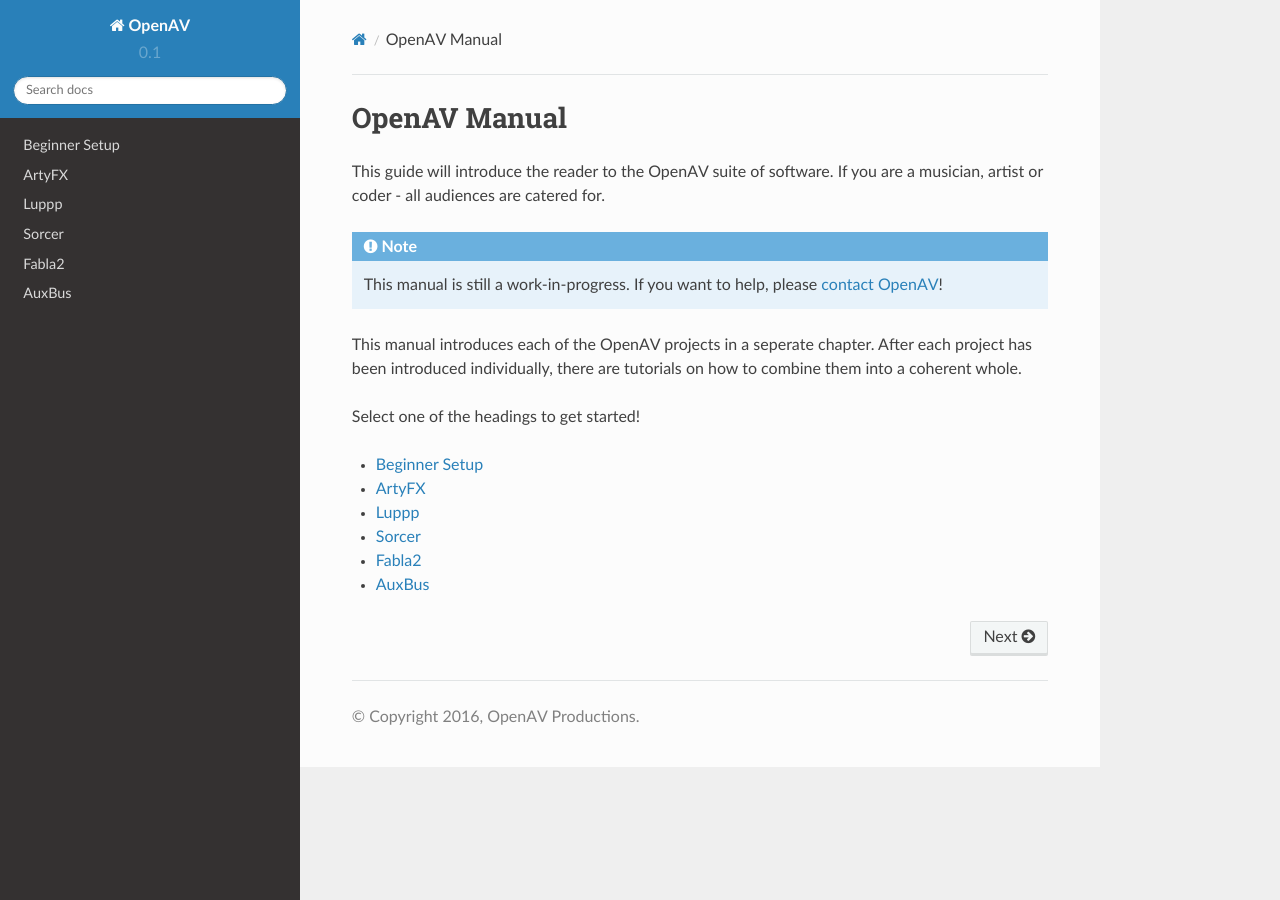
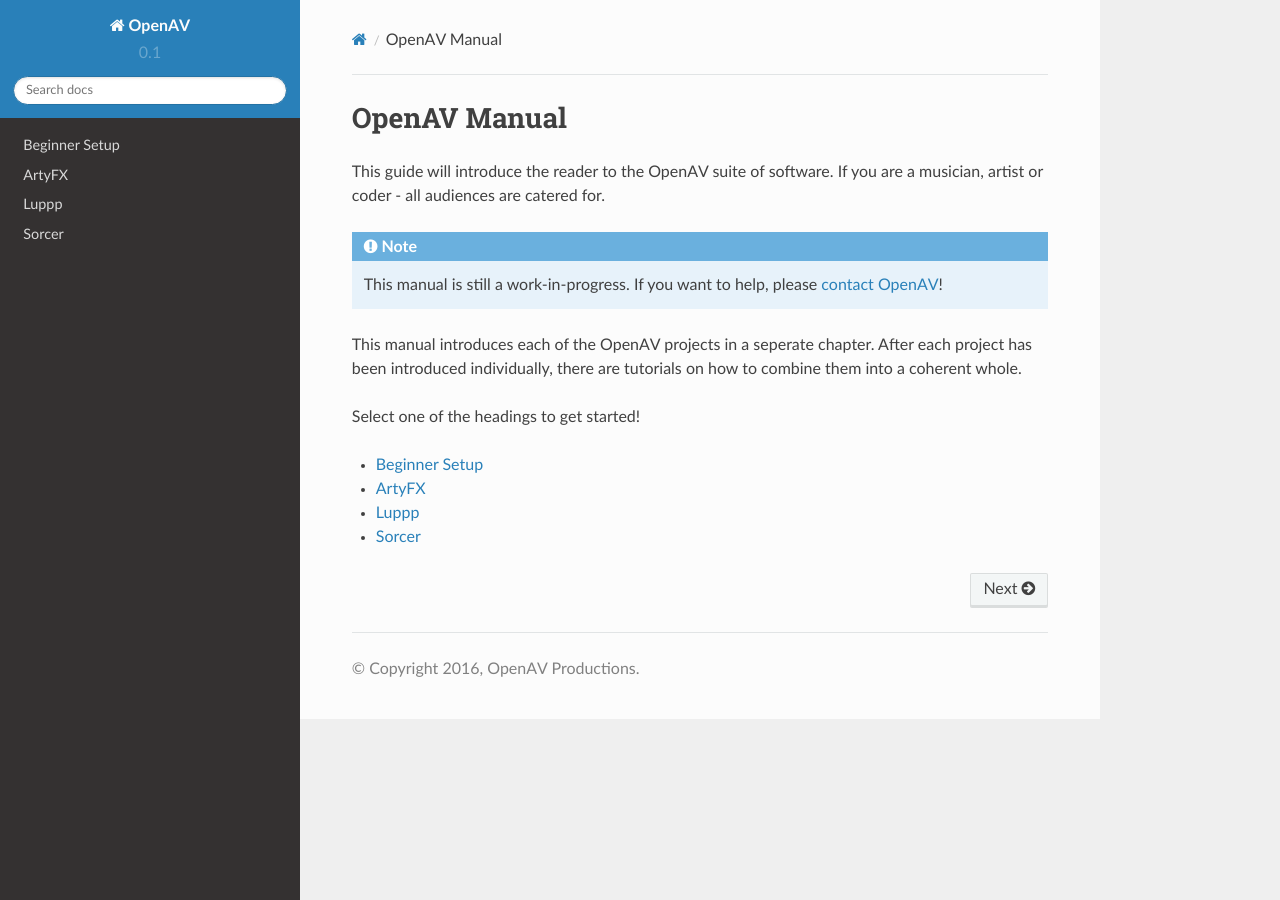
Before and after one commit to openAVproductions/openAV-manual, a Sphinx documentation site: the page built from source/index.rst, in a window 1280 px wide. Built offline with Sphinx 7.4.7 and the Read the Docs theme 2.0.0, drawn with Linux system fonts in a browser that asks for light colours.

Commit message:
Removed Fabla2 and AuxBus from included files

```diff
--- a/source/index.rst
+++ b/source/index.rst
@@ -27,8 +27,8 @@
    artyfx
    luppp
    sorcer
+
+.. ignore this
    fabla2
    auxbus
-
-.. ignore this
    programming
```
